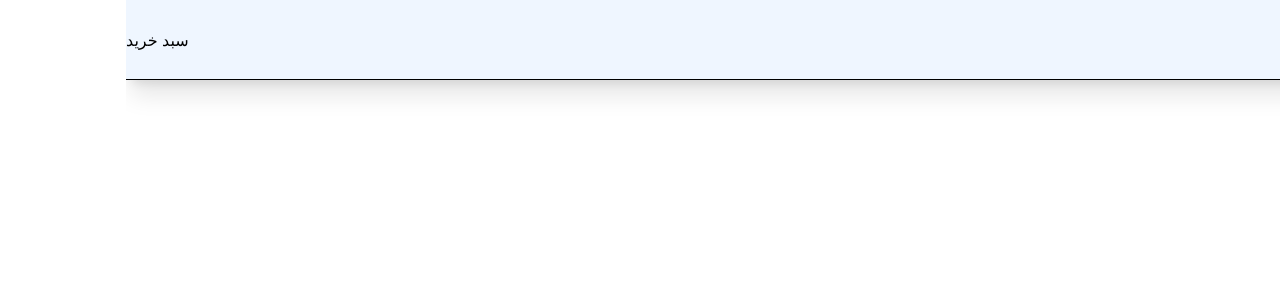
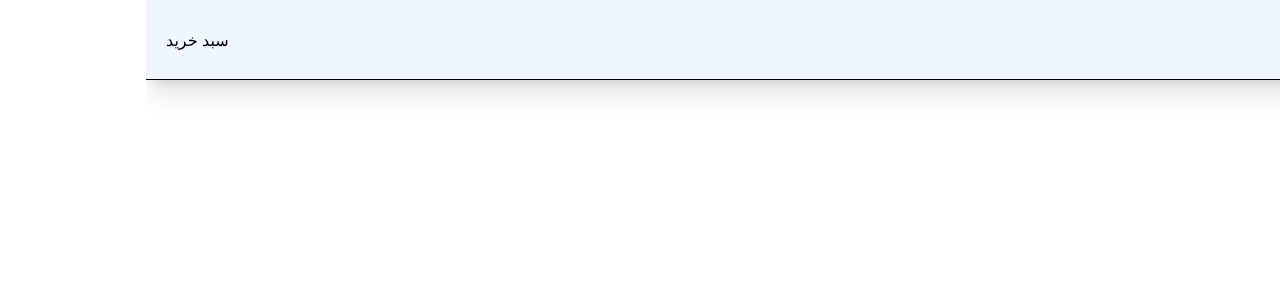
Before and after one commit to javadi2810/react-first-store-project, a React (Vite) app: page / in a window 1280 px wide. Shown: the top 300 px of the page. Built offline with nearby package versions, Linux system fonts and the light colour scheme.

Commit message:
set padding to container component

```diff
--- a/src/components/container/Container.tsx
+++ b/src/components/container/Container.tsx
@@ -6,7 +6,7 @@ type TContainer={
 
 function Container({children ,className}:TContainer) {
   return (
-    <div className={`container ${className}`}>
+    <div className={`container mx-auto p-5 ${className}`}>
         {children}
     </div>
   )
```
